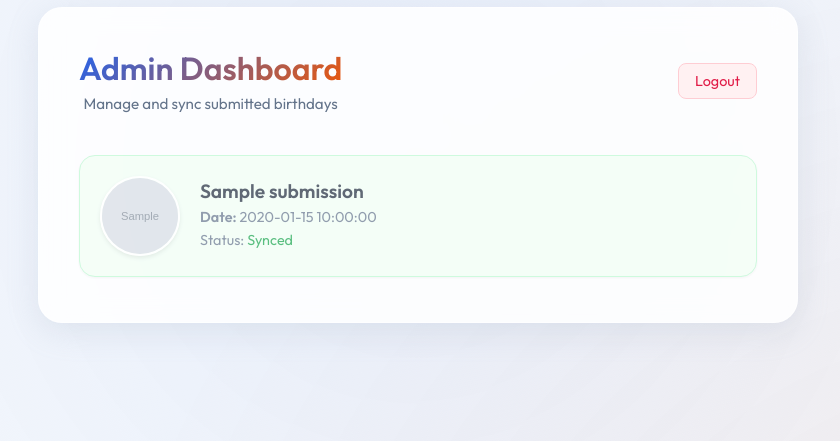
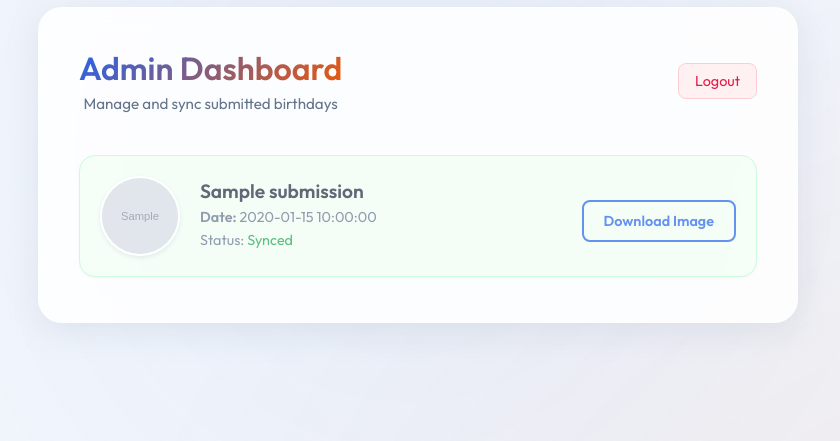
Before and after one commit to JoelAmahdi/birthday-form, a Flask app: page /admin in a window 1280 px wide; the page is wider, and only the part inside the window is pictured. Shown: the part 235-676 px from the top of that part, without its empty margins (222-1062 px from the left). Run offline with Flask 3, Linux system fonts and the light colour scheme; the visitor is signed in with stand-in values (Sample User, id 1); grey boxes marked "Sample" are stand-in pictures; a database or web service that is not in the repository returns one stand-in record (values such as "Sample title"); some libraries are stand-ins or nearby versions.

Commit message:
Update admin.html

```diff
--- a/birthday-form/templates/admin.html
+++ b/birthday-form/templates/admin.html
@@ -35,6 +35,7 @@
                             {% if not sub.synced %}
                             <button class="sync-btn" onclick="syncBirthday({{ sub.id }})">Sync to Calendar</button>
                             {% endif %}
+                            <a href="{{ url_for('uploaded_file', filename=sub.image_path) }}" download="birthday_image_{{ sub.id }}" class="download-btn">Download Image</a>
                         </div>
                     </div>
                     {% endfor %}
```
